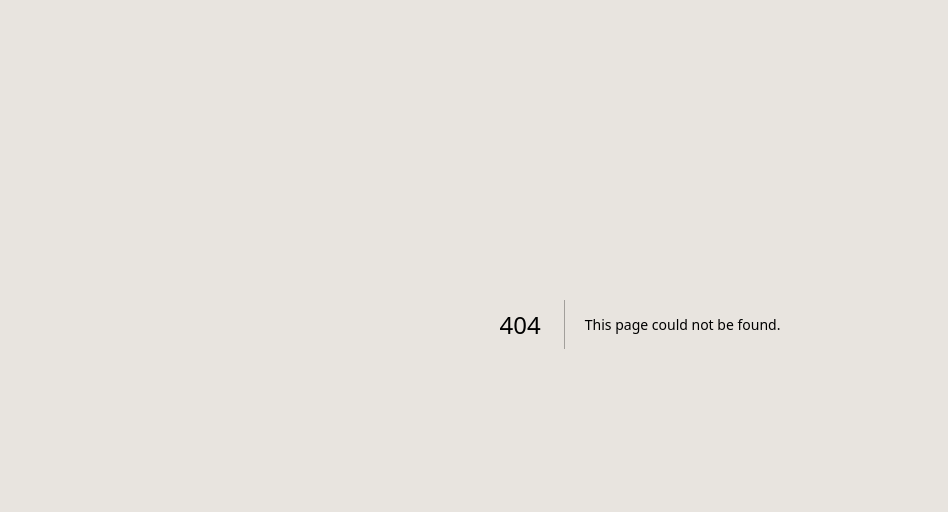
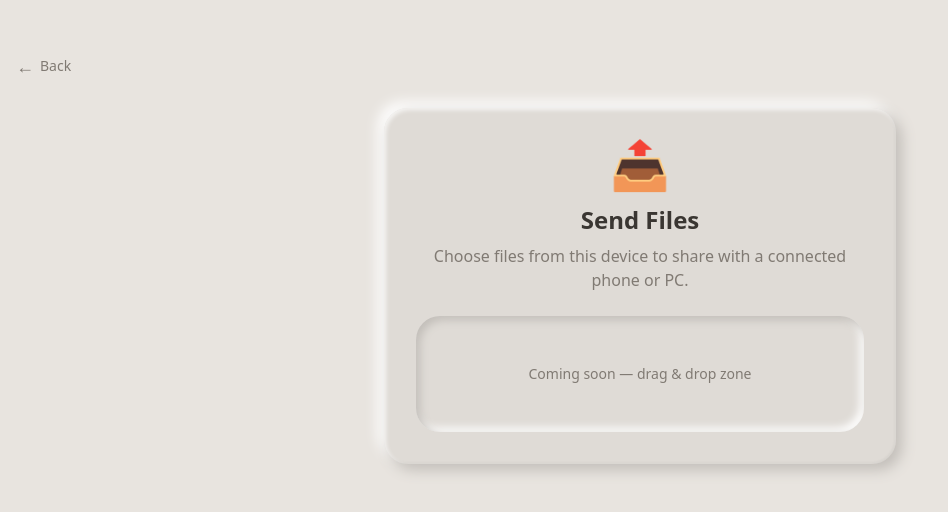
Before and after one commit to aristelcrowley/qr-cross-file-transfer, a Next.js app in the folder frontend/: page /send in a window 1280 px wide. Before the commit this address had no page. Shown: the part 140-652 px from the top of the page, without its empty margins (0-948 px from the left). Built offline with nearby package versions, Linux system fonts and the light colour scheme.

Commit message:
feat(frontend): implement receive and send pages placeholder

```diff
--- /dev/null
+++ b/frontend/src/app/receive/page.tsx
@@ -0,0 +1,19 @@
+import BackLink from "@/components/layout/BackLink";
+
+export default function ReceivePage() {
+  return (
+    <>
+      <BackLink href="/action" />
+      <section className="clay-card p-8 max-w-lg w-full mx-auto text-center">
+        <span className="text-5xl block mb-4">📥</span>
+        <h1 className="text-2xl font-bold text-clay-heading mb-2">Receive Files</h1>
+        <p className="text-clay-muted">
+          Browse and download files shared from the connected device.
+        </p>
+        <div className="mt-6 py-12 clay-inset rounded-2xl text-clay-muted text-sm">
+          Coming soon — file list
+        </div>
+      </section>
+    </>
+  );
+}
--- /dev/null
+++ b/frontend/src/app/send/page.tsx
@@ -0,0 +1,19 @@
+import BackLink from "@/components/layout/BackLink";
+
+export default function SendPage() {
+  return (
+    <>
+      <BackLink href="/action" />
+      <section className="clay-card p-8 max-w-lg w-full mx-auto text-center">
+        <span className="text-5xl block mb-4">📤</span>
+        <h1 className="text-2xl font-bold text-clay-heading mb-2">Send Files</h1>
+        <p className="text-clay-muted">
+          Choose files from this device to share with a connected phone or PC.
+        </p>
+        <div className="mt-6 py-12 clay-inset rounded-2xl text-clay-muted text-sm">
+          Coming soon — drag &amp; drop zone
+        </div>
+      </section>
+    </>
+  );
+}
```
